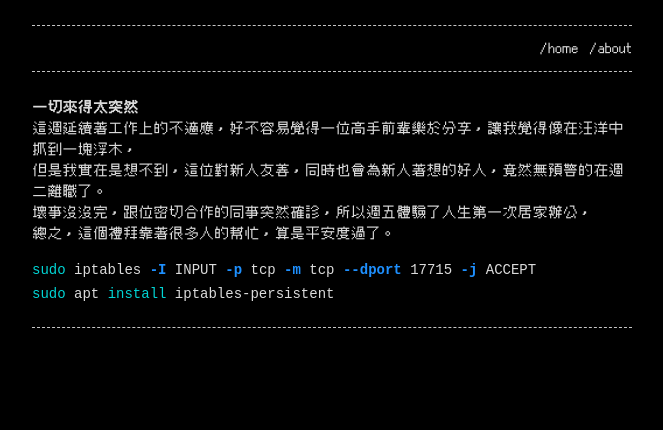
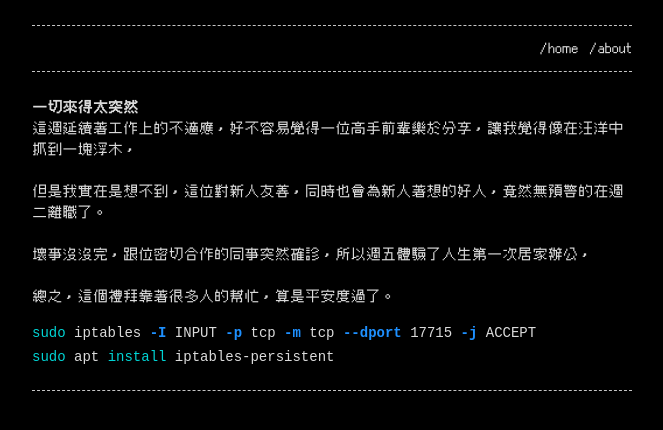
Before and after one commit to morningdip/home, a Jekyll site: the page built from _posts/2022-07-29-wfh.md, in a window 1280 px wide. Shown: the top 430 px of the page, without its empty margins (308-971 px from the left). Built offline with Jekyll 4.4.1, drawn with Linux system fonts in a browser that asks for light colours.

Commit message:
Update _config.yml

```diff
--- a/_config.yml
+++ b/_config.yml
@@ -5,8 +5,10 @@ baseurl: ''
 repository:  morningdip/morningdip.github.io
 repository_branch: main
 
-favicon: ./assets/images/favicon.svg
-favicon_dark: ./assets/images/favicon-dark.svg
+markdown: kramdown
+
+kramdown:
+  hard_wrap: true
 
 header_pages:
   - index.md
```
